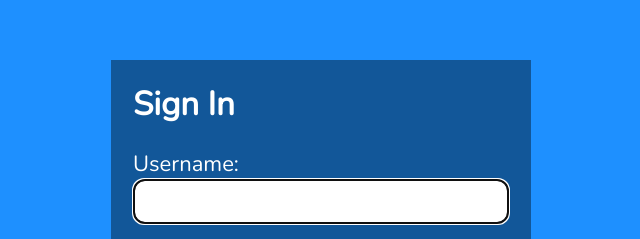
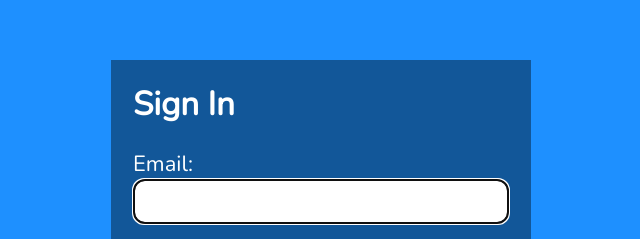
Before and after one commit to Am0stafa/Authentication-System, a React (Create React App) app in the folder Frontend/: page /login in a window 1280 px wide. Shown: the part 102-341 px from the top of the page, without its empty margins (319-959 px from the left). Built offline with nearby package versions, Linux system fonts and the light colour scheme.

Commit message:
working on frontEnd

```diff
--- a/Frontend/src/components/Login.jsx
+++ b/Frontend/src/components/Login.jsx
@@ -32,7 +32,7 @@
 
         try {
             const response = await axios.post(LOGIN_URL,
-                JSON.stringify({ user, pwd }),
+                { email:user, pwd },
                 {
                     headers: { 'Content-Type': 'application/json' },
                     withCredentials: true
@@ -74,10 +74,10 @@
             <p ref={errRef} className={errMsg ? "errmsg" : "offscreen"} aria-live="assertive">{errMsg}</p>
             <h1>Sign In</h1>
             <form onSubmit={handleSubmit}>
-                <label htmlFor="username">Username:</label>
+                <label htmlFor="email">Email:</label>
                 <input
                     type="text"
-                    id="username"
+                    id="email"
                     ref={userRef}
                     autoComplete="off"
                     onChange={(e) => setUser(e.target.value)}
```
